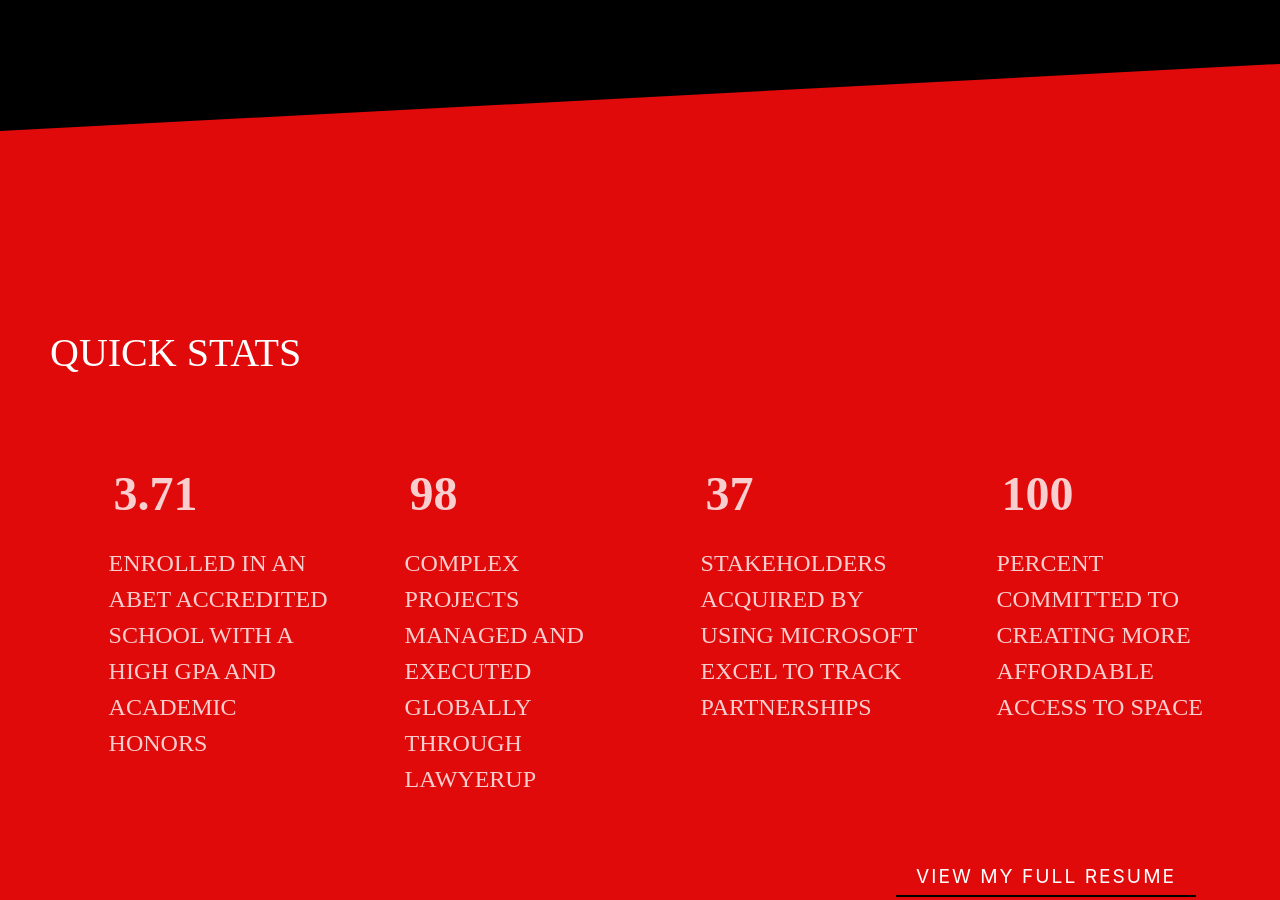
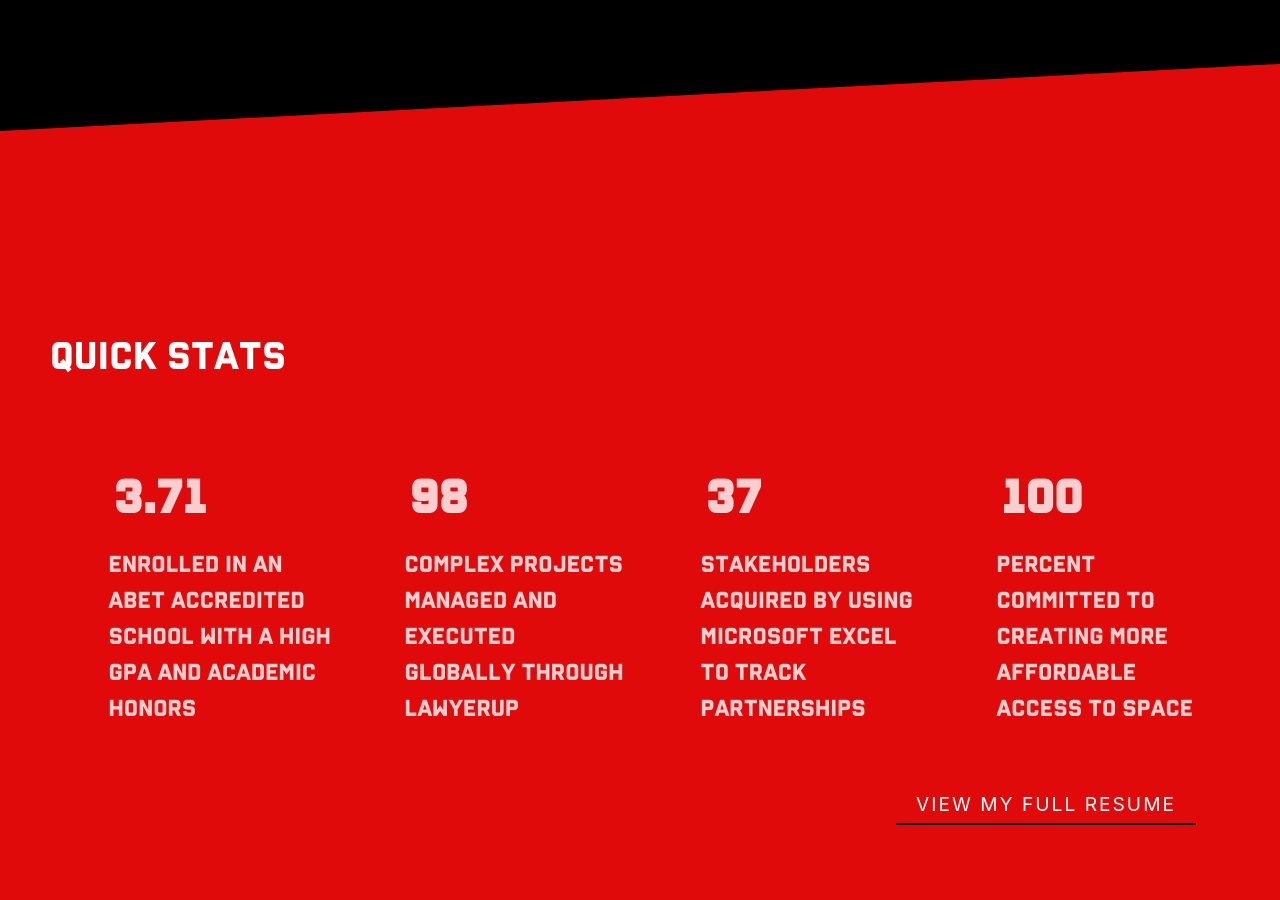
Before and after one commit to undalwis/undalwis, a plain HTML site: page index.html in a window 1280 px wide. Shown: the part 3080-3980 px from the top of the page. Drawn offline with nearby package versions, Linux system fonts and the light colour scheme; a web font is replaced by a local one.

Commit message:
Update style.css

```diff
--- a/style.css
+++ b/style.css
@@ -6,22 +6,22 @@ body {
 
 @font-face {
   font-family: ReloadAlt-Medium;
-  src: url(Reload Alt Medium.woff);
+  src: url(ReloadAltMedium.otf);
 }
 
 @font-face {
   font-family: ReloadAlt-Light;
-  src: url(Reload Alt Light.woff);
+  src: url(ReloadAltLight.otf);
 }
 
 @font-face {
   font-family: ReloadAlt-Regular;
-  src: url(Reload Alt Regular.woff);
+  src: url(ReloadAltRegular.otf);
 }
 
 @font-face {
-  font-family: ReloadAlt-Regular;
-  src: url(Reload Alt Bold.woff);
+  font-family: ReloadAlt-Bold;
+  src: url(ReloadAltBold.otf);
 }
 
 @media screen and (max-width:1200px) {
```
